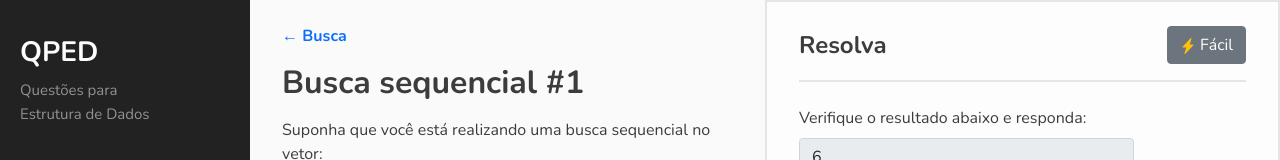
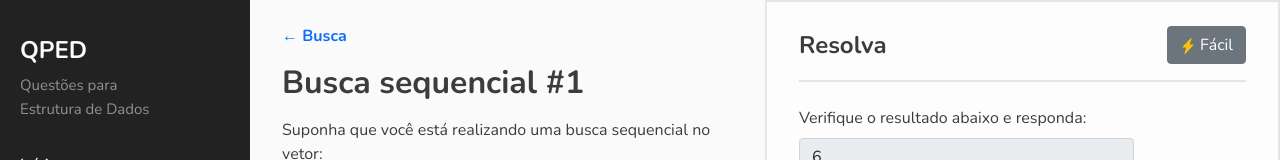
Before and after one commit to utfpr-qped/qped, a React (Create React App) app: page /topics/busca/busca-1 in a window 1280 px wide. Shown: the top 160 px of the page. Built offline with nearby package versions, Linux system fonts and the light colour scheme; the HTML template or start-up script is replaced by a standard one.

Commit message:
chore: minor style changes

```diff
--- a/src/components/InputType/index.js
+++ b/src/components/InputType/index.js
@@ -106,7 +106,7 @@ const Written = ({ options, setUserInput }) => {
   }, [options])
 
   return (
-    <div className="Written mb-3 w-50">
+    <div className="Written mb-3 w-75">
       <label className="form-label">Digite sua resposta abaixo:</label>
       <div className="input-group">
         <span className="input-group-text">
--- a/src/components/Navbar/index.js
+++ b/src/components/Navbar/index.js
@@ -5,7 +5,7 @@ const Navbar = () => {
   return (
     <nav className="sidenav">
       <div className="brand">
-        <div className="h3">QPED</div>
+        <div className="h4">QPED</div>
         <span>Questões para <br/>Estrutura de Dados</span>
       </div>
 
--- a/src/view/Topics/index.js
+++ b/src/view/Topics/index.js
@@ -29,8 +29,8 @@ const Topics = () => {
   }
 
   return (
-    <div className="Topics container w-50">
-      <header className="mt-5 mb-4">
+    <div className="Topics container w-50 py-5">
+      <header className="mb-4">
         <h1 className="mb-4">Tópicos</h1>
 
         <ReactSearchAutocomplete
```
